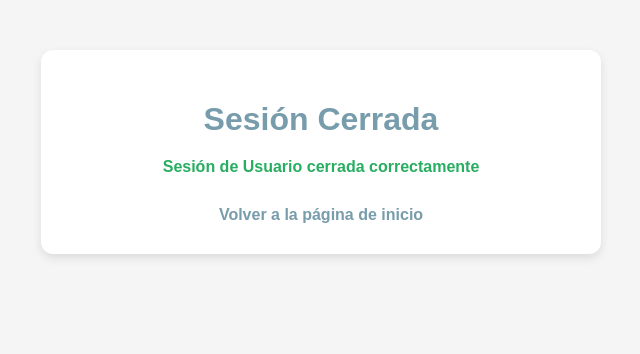
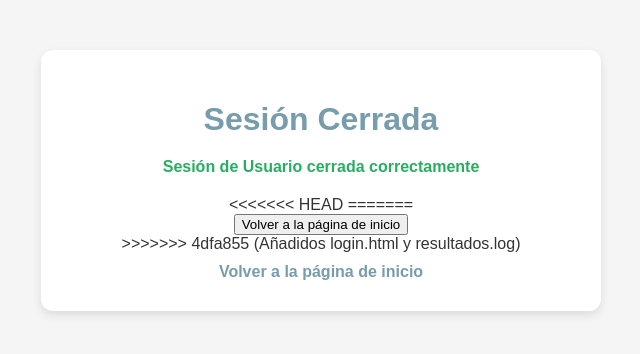
Before and after one commit to iriaprados/Servidor_GNICORN_BigData_IriaPrados, a Flask app: page /logout in a window 1280 px wide. Shown: the top 354 px of the page, without its empty margins (319-959 px from the left). Run offline with Flask 3, Linux system fonts and the light colour scheme.

```diff
--- a/cookies.txt
+++ b/cookies.txt
@@ -2,4 +2,4 @@
 # https://curl.se/docs/http-cookies.html
 # This file was generated by libcurl! Edit at your own risk.
 
-#HttpOnly_127.0.0.1	FALSE	/	FALSE	0	session	eyJjc3JmX3Rva2VuIjoiZGY1MzU4NDQ4ZWI2MzQ4NDJiM2E4NmMzZTMwMTgxMzQzNDJiOGFiNiJ9.aN07uA.FZ5XcnvRvaNJ_TenZ2-MX71dWhk
+#HttpOnly_127.0.0.1	FALSE	/	FALSE	0	session	eyJjc3JmX3Rva2VuIjoiYWZlMDk5M2Q5NzVlMDBlYzhjNWNkOTc0MTViYzFlNDlkYjM5ZDZkNiJ9.aOPUOg.Wtt49CxyyKUDUNJ4UtI4adXgdhA
--- a/templates/logout.html
+++ b/templates/logout.html
@@ -12,6 +12,15 @@
     <div class="container">
         <h1>Sesión Cerrada</h1>
         <p>{{ message }}</p> <!-- Mostrar al usuario que su sesión ha sido cerrada -->
+<<<<<<< HEAD
+=======
+
+        <!-- Asegurar cerrar la sesión segura con CSRF -->
+        <form action="{{ url_for('logout') }}" method="POST">
+            <!-- <input type="hidden" name="csrf_token" value="{{ csrf_token() }}"> -->
+            <button type="submit">Volver a la página de inicio</button>
+        </form>
+>>>>>>> 4dfa855 (Añadidos login.html y resultados.log)
 
         <a href="/">Volver a la página de inicio</a>
     </div>
```
Also changed, not shown: templates/login.html (line endings or trailing spaces), 2 other files.
